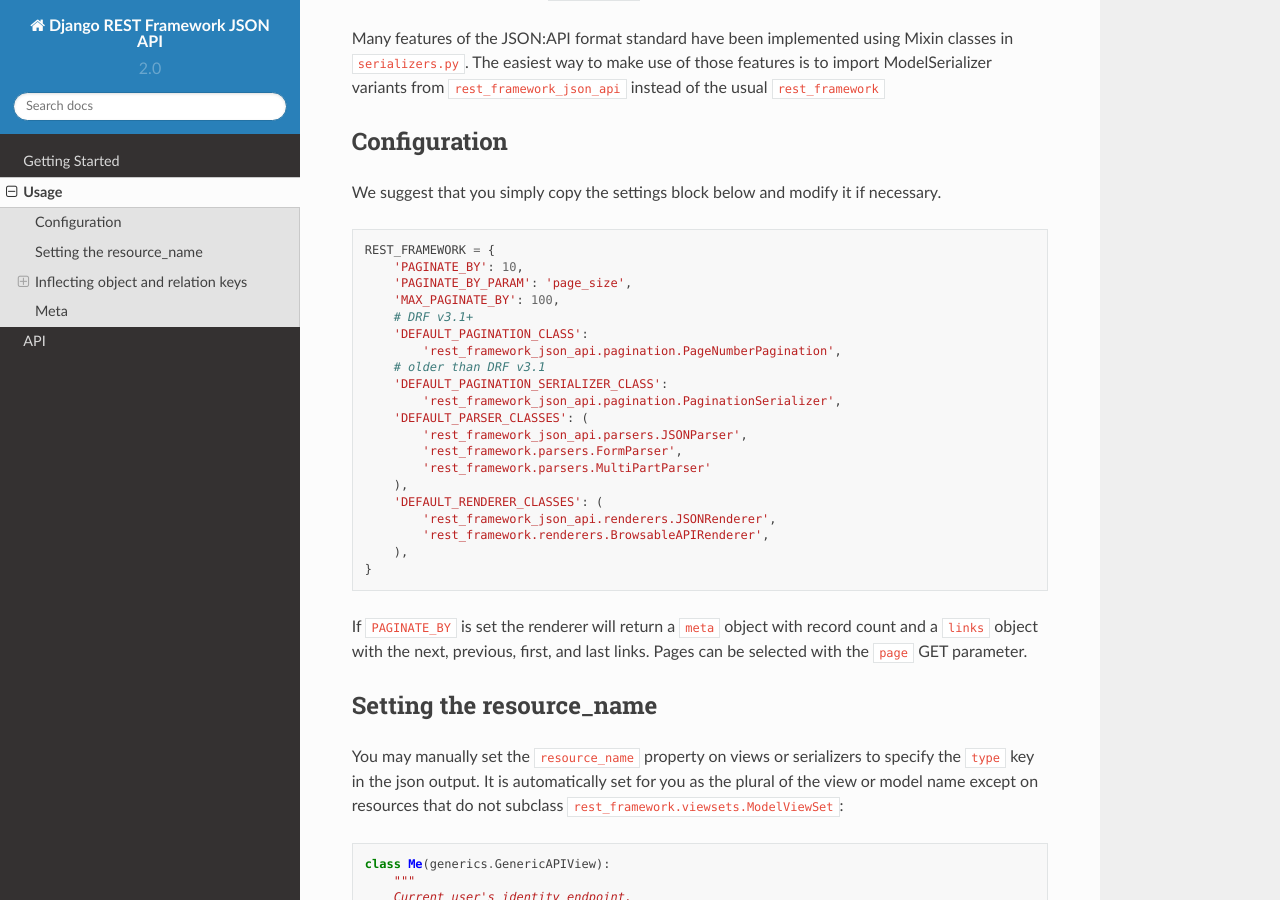
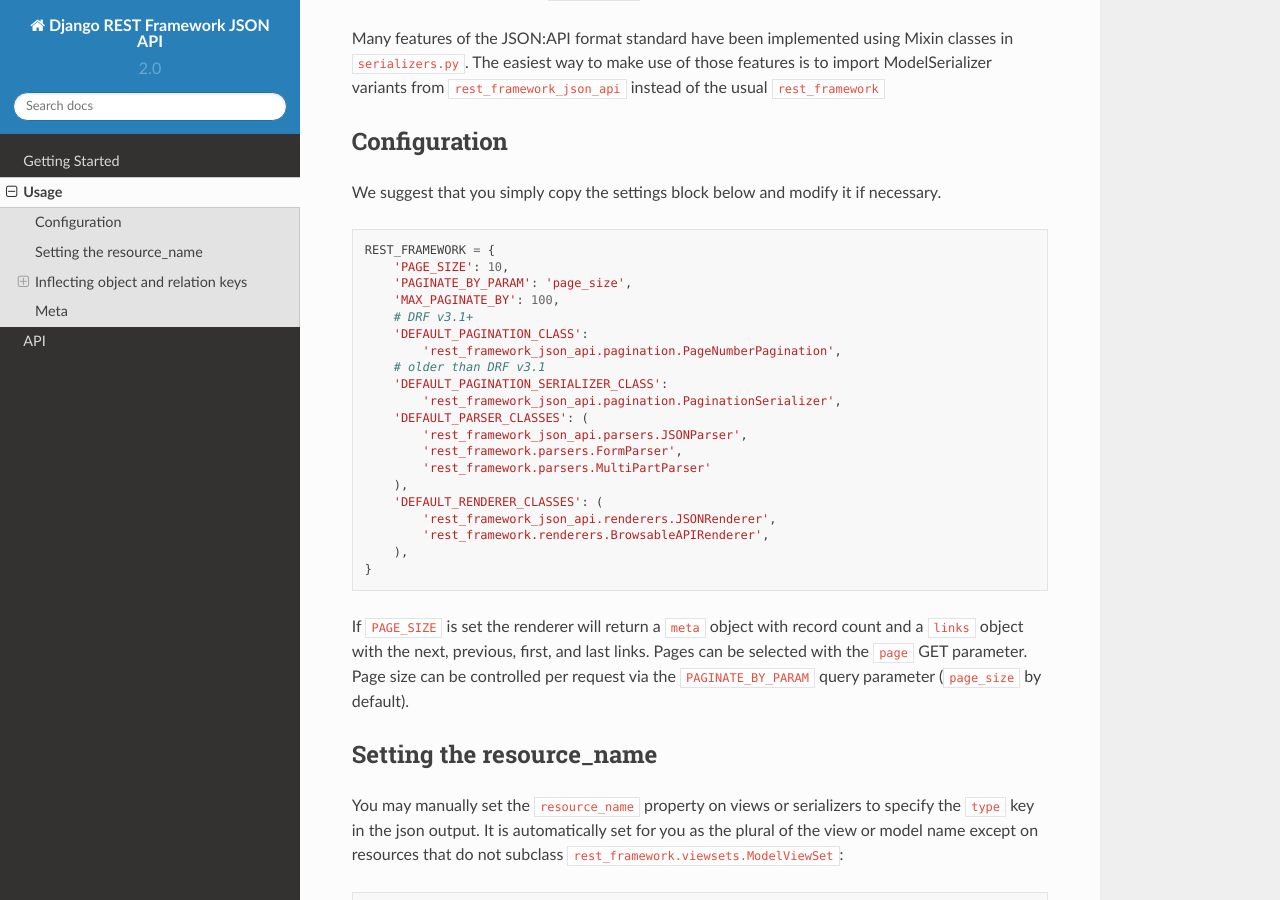
Before and after one commit to liontwinkle/react-django-demo, a Sphinx documentation site: the page built from docs/usage.md, in a window 1280 px wide and 900 px high, scrolled down 206 px. Built offline with Sphinx 7.4.7 and the Read the Docs theme 2.0.0, drawn with Linux system fonts in a browser that asks for light colours.

Commit message:
Fix pagination configuration docs

````diff
--- a/docs/usage.md
+++ b/docs/usage.md
@@ -12,7 +12,7 @@
 We suggest that you simply copy the settings block below and modify it if necessary.
 ``` python
 REST_FRAMEWORK = {
-    'PAGINATE_BY': 10,
+    'PAGE_SIZE': 10,
     'PAGINATE_BY_PARAM': 'page_size',
     'MAX_PAGINATE_BY': 100,
     # DRF v3.1+
@@ -33,9 +33,10 @@
 }
 ```
 
-If `PAGINATE_BY` is set the renderer will return a `meta` object with
+If `PAGE_SIZE` is set the renderer will return a `meta` object with
 record count and a `links` object with the next, previous, first, and last links.
-Pages can be selected with the `page` GET parameter.
+Pages can be selected with the `page` GET parameter. Page size can be controlled
+per request via the `PAGINATE_BY_PARAM` query parameter (`page_size` by default).
 
 ### Setting the resource_name
 
````
